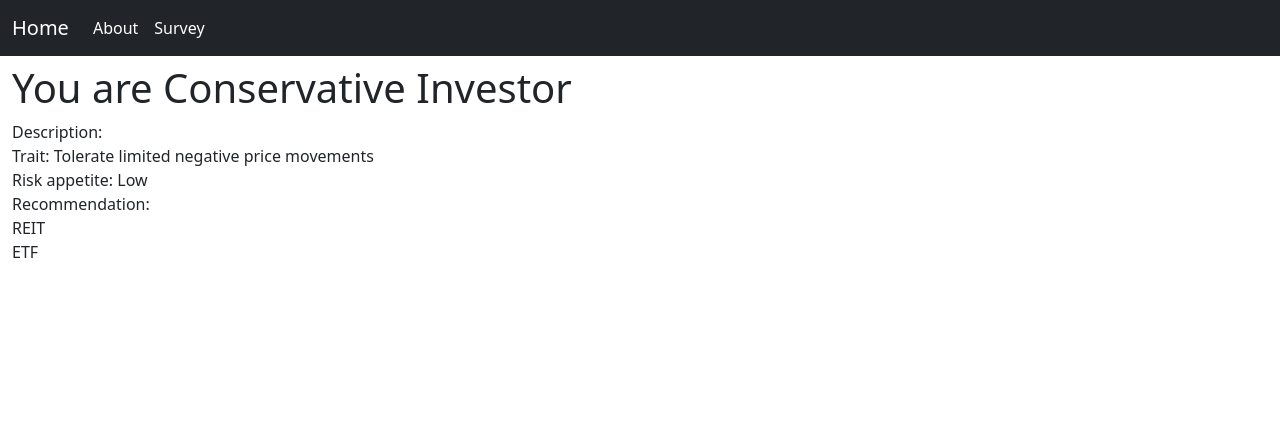
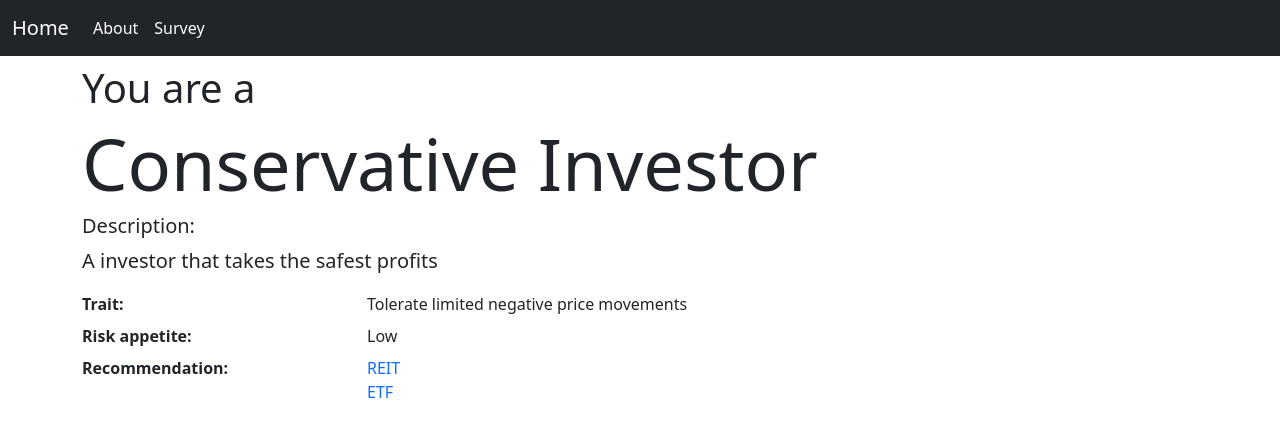
Before and after one commit to ajmal017/stocking, a Vue app: page /result in a window 1280 px wide. Shown: the top 436 px of the page. Built offline with nearby package versions, Linux system fonts and the light colour scheme.

Commit message:
added result page

```diff
--- a/src/App.vue
+++ b/src/App.vue
@@ -17,7 +17,7 @@
       </div>
     </div>
   </nav>
-    <div class="container-fluid pt-2">
+    <div class="container-lg pt-2">
   <router-view/>
   </div>
 </template>
--- a/src/router/index.js
+++ b/src/router/index.js
@@ -2,6 +2,7 @@ import { createRouter, createWebHistory } from 'vue-router'
 import Home from '../views/Home.vue'
 import Survey from '../views/Survey.vue'
 import Result from '../views/Result.vue'
+import Industry from '../views/Industry.vue'
 
 const routes = [
   {
@@ -18,6 +19,11 @@ const routes = [
     path: '/result',
     name: 'Result',
     component: Result
+  },
+  {
+    path: '/industry/:id',
+    name: 'Industry',
+    component: Industry
   },
   {
     path: '/',
--- /dev/null
+++ b/src/views/Industry.vue
@@ -0,0 +1,13 @@
+<template>
+{{this.$route.params.id}}
+</template>
+
+<script>
+export default {
+
+}
+</script>
+
+<style>
+
+</style>
--- a/src/views/Result.vue
+++ b/src/views/Result.vue
@@ -1,21 +1,60 @@
 <template>
   <h1>
-    You are Conservative Investor
+    You are a
   </h1>
-  <ul class="list-unstyled">
-    <li>Description:</li>
-    <li>Trait: Tolerate limited negative price movements</li>
-    <li>Risk appetite: Low</li>
-    <li>Recommendation:</li>
-    <li>REIT</li>
-    <li>ETF</li>
-  </ul>
+  <h1 class="display-2">
+    {{investor.name}}
+  </h1>
+  <h5>Description:</h5>
+  <blockquote class="blockquote">
+    {{investor.description}}
+  </blockquote>
+  <dl class="row">
+    <dt class="col-sm-3">Trait:</dt>
+    <dd class="col-sm-9">{{investor.trait}}</dd>
+
+    <dt class="col-sm-3">Risk appetite:</dt>
+    <dd class="col-sm-9">{{investor.risk}}
+    </dd>
+
+    <dt class="col-sm-3">Recommendation:</dt>
+    <dd class="col-sm-9">
+      <router-link
+        class="text-decoration-none d-block"
+        :to="{name:'Industry', params: {id:industry.name}}"
+        v-for="(industry, index) in
+        investor.recommendation"
+        :key="index">
+        {{industry.name}}
+      </router-link>
+    </dd>
+
+  </dl>
 
 </template>
 
 <script>
 export default {
-
+  data() {
+    return {
+      investor:{
+        name:'Conservative Investor',
+        description:'A investor that takes the safest profits',
+        trait:'Tolerate limited negative price movements',
+        risk:'Low',
+        recommendation:[
+          {
+            name:'REIT',
+            abbrev:'REIT'
+          },
+          {
+            name:'ETF',
+            abbrev:'ETF'
+          }
+        ]
+      }
+    }
+  },
 }
 </script>
 
```
